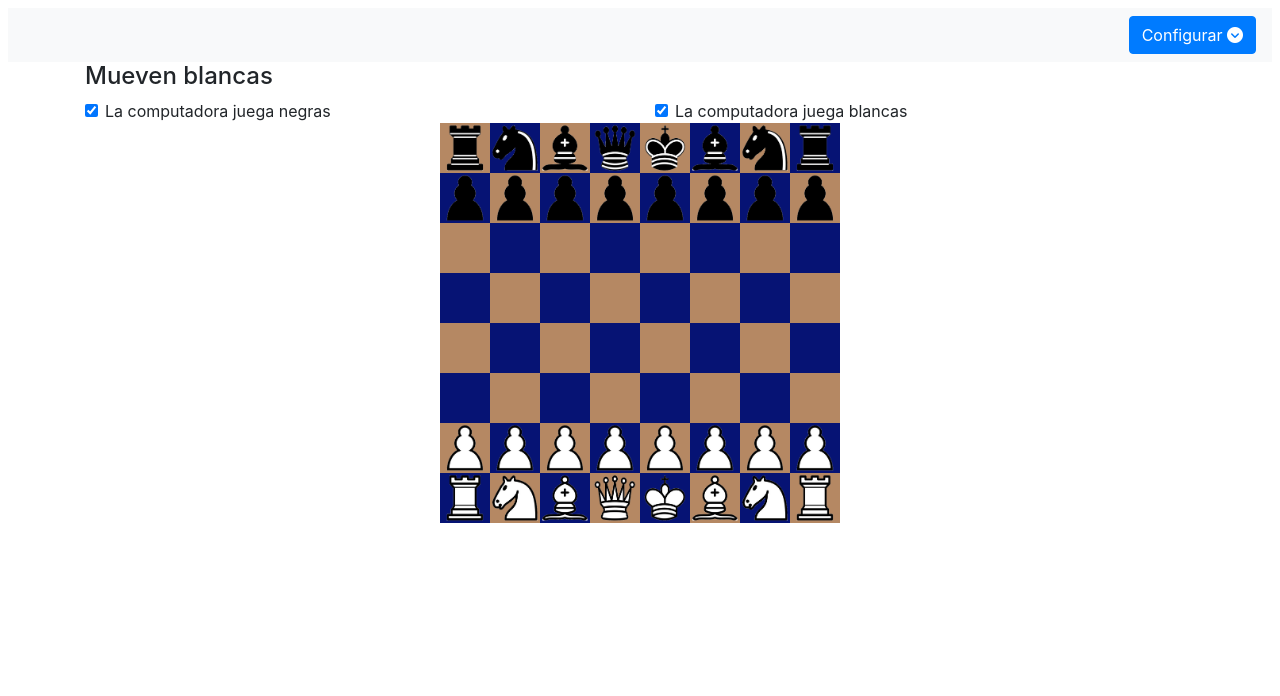
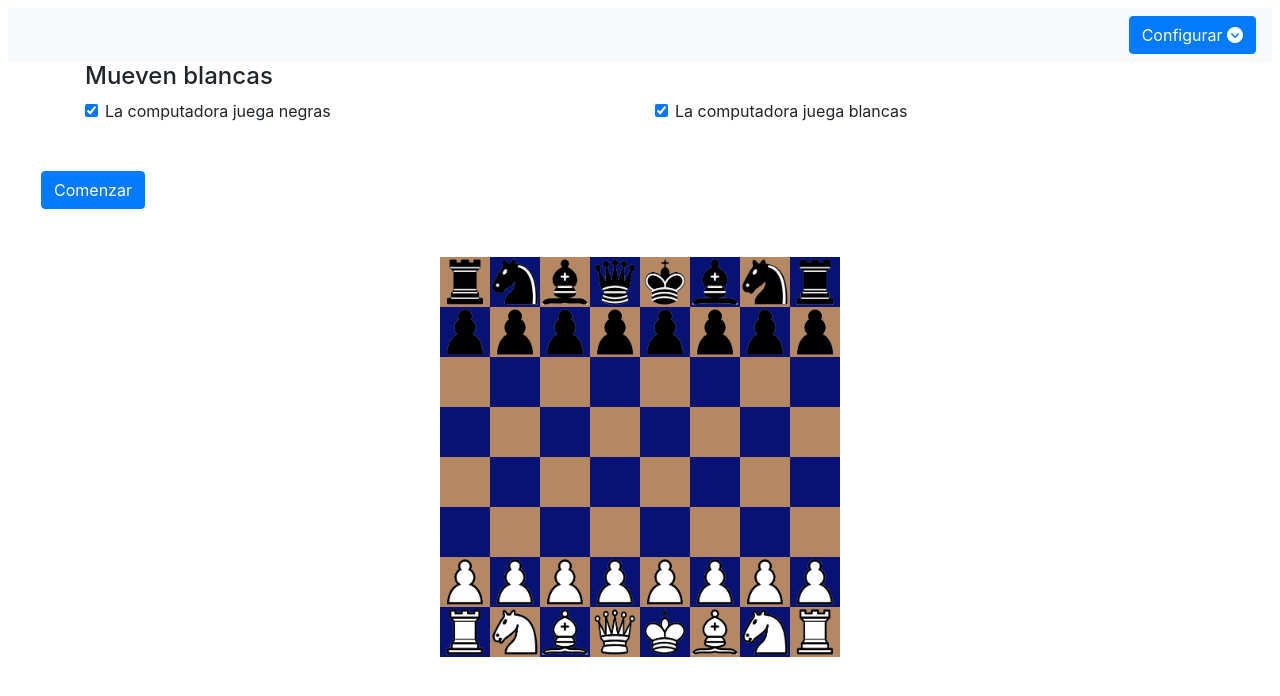
Before and after one commit to soyjuanmedina/Chess-AI, an Angular app: page / in a window 1280 px wide. Shown: the top 696 px of the page. Built offline with nearby package versions, Linux system fonts and the light colour scheme.

Commit message:
Button to start

```diff
--- a/src/app/app.component.html
+++ b/src/app/app.component.html
@@ -128,6 +128,9 @@
   </div>
 </div>
 
+<div class="row">
+  <button class="btn btn-primary m-5" (click)="_moveService.doNextMove('w')">Comenzar</button>
+</div>
 
 
 <section id="board"></section>
```
